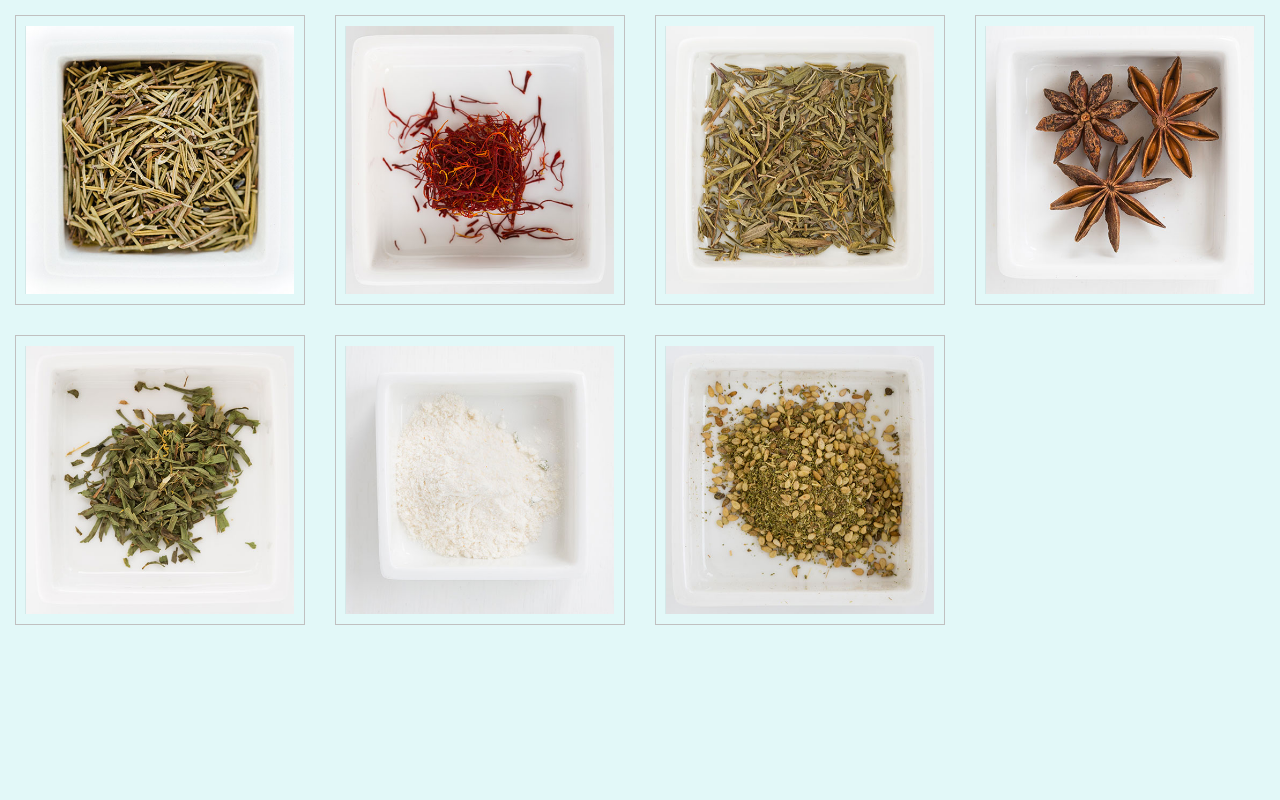
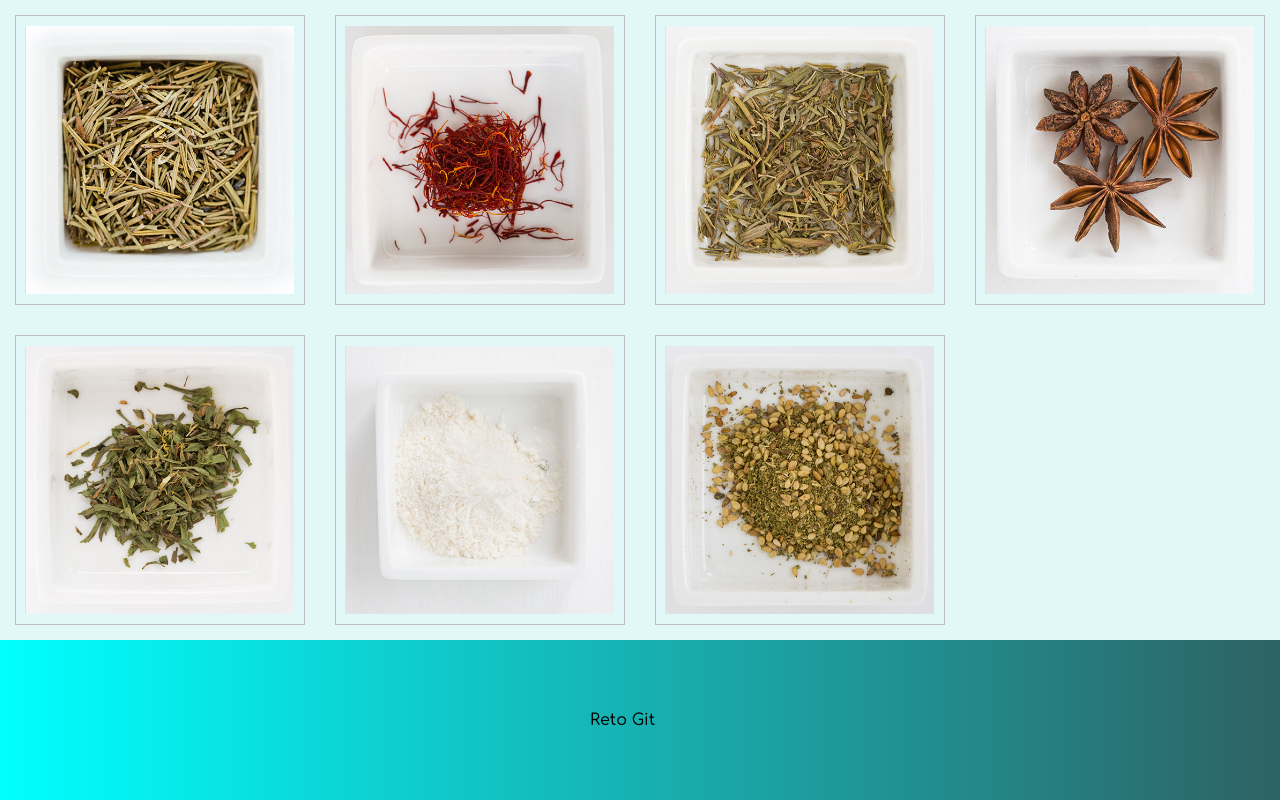
Before and after one commit to irjasali/species, a plain HTML site: page index.html in a window 1280 px wide. Shown: the part 1869-2669 px from the top of the page. Before the commit the page ends 2509 px from the top, so only its background shows below. Drawn offline with Linux system fonts and the light colour scheme.

Commit message:
Footer en el Index.html

```diff
--- a/css/spices-1.css
+++ b/css/spices-1.css
@@ -99,8 +99,15 @@ div {
 
 p {
   width: 100px;
-  border: black 1px solid;
   margin: 2px;
   flex-grow: 1;
   flex: initial;
 }
+.footer {
+  width: 100%;
+  background-image: linear-gradient(to right, aqua, rgb(46, 98, 100));
+  height: 20vh;
+  display: flex;
+  justify-content: center;
+  align-items: center;
+}
--- a/index.html
+++ b/index.html
@@ -48,7 +48,9 @@
     <figure class="figure--rotate--20m"><img src="images/spices/27.jpg"></figure>
   </main>
 
-
+  <footer class="footer">
+    <p class=""> Reto Git</p>
+</footer>
 
 </body>
 </html>
```
